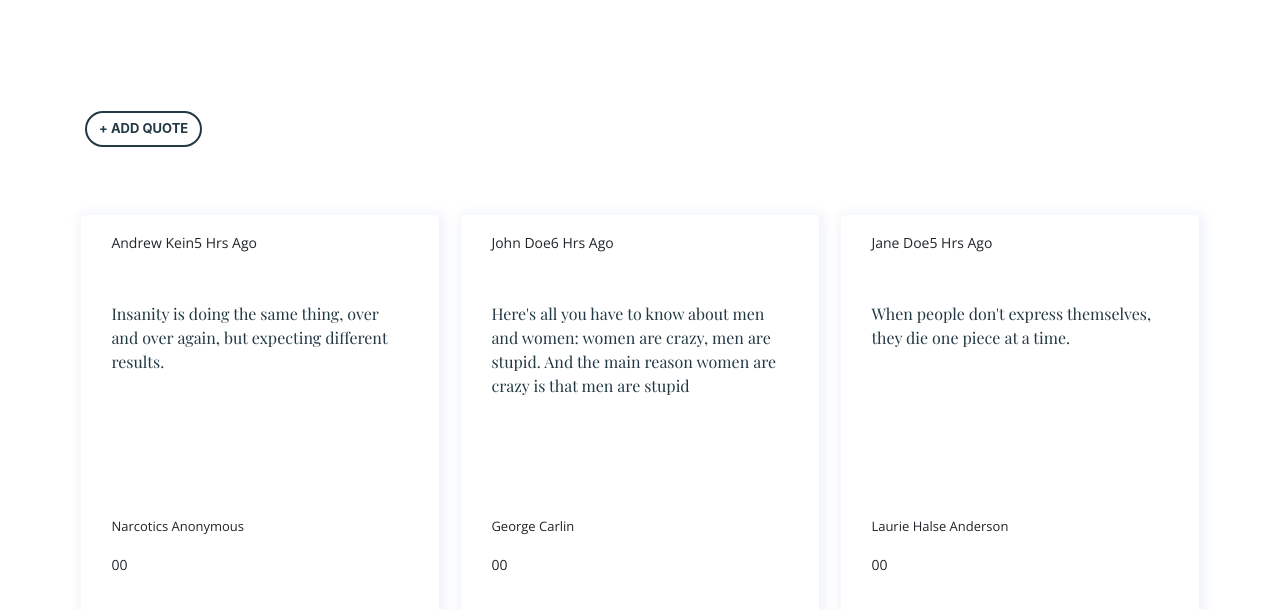
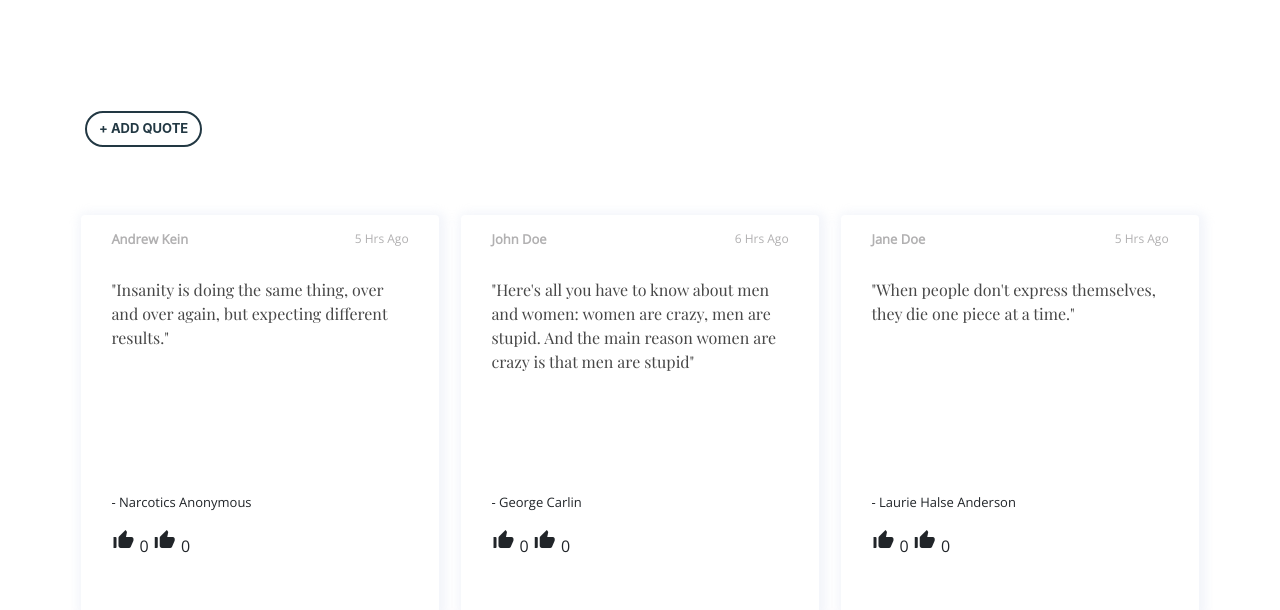
Before and after one commit to mikechumba/quotes, an Angular app: page / in a window 1280 px wide. Shown: the top 610 px of the page. Built offline with nearby package versions, Linux system fonts and the light colour scheme.

Commit message:
add upvote and downvote icons

```diff
--- a/angular.json
+++ b/angular.json
@@ -22,6 +22,8 @@
             "main": "src/main.ts",
             "polyfills": "src/polyfills.ts",
             "tsConfig": "src/tsconfig.app.json",
+            "baseHref" : "dist/Quotes/",
+            "deployUrl": "dist/Quotes/",
             "assets": [
               "src/favicon.ico",
               "src/assets"
--- a/src/app/quotes/quotes.component.html
+++ b/src/app/quotes/quotes.component.html
@@ -6,18 +6,24 @@
     <li *ngFor="let quote of quotes" class='card col'>
       <div class='quote'>
         <div class='details'>
-          <span class='text-left'>{{quote.name}}</span>
-          <span class='text-right'>{{quote.timePublished}}</span>
+          <span class='to-left'>{{quote.name}}</span>
+          <span class='to-right'>{{quote.timePublished}}</span>
         </div>
         <!-- Quote goes here -->
         <div class='main-quote'>
-          <p>{{quote.quote}}</p>
+          <p>"{{quote.quote}}"</p>
         </div>
 
         <div class='details'>
-          <p>{{quote.author}}</p>
-          <span id='upvotes'>{{quote.upVotes}}</span>
-          <span id='downvotes'>{{quote.downVotes}}</span>
+          <p id='author'>- {{quote.author}}</p>
+          <span id='upvotes'>
+            <i class="material-icons">thumb_up_alt</i>
+            {{quote.upVotes}}
+          </span>
+          <span id='downvotes'>
+            <i class="material-icons">thumb_up_alt</i>
+            {{quote.downVotes}}
+          </span>
         </div>
 
       </div>
--- a/src/app/quotes/quotes.component.scss
+++ b/src/app/quotes/quotes.component.scss
@@ -1,5 +1,11 @@
 $other-font: 'Open Sans', sans-serif;
 $quote-font: 'Playfair Display', serif;
+@mixin details($float, $size, $weight: normal) {
+    float: $float;
+    font-weight: $weight;
+    font-size: $size;
+    color: #B1B0B1;
+}
 
 li {
     display: inline;
@@ -30,23 +36,30 @@ li {
                 padding: 0 15px;
                 margin: 10% 0 5% 0;
                 font-family: $quote-font;
-                color: #223843;
+                color: #474747;
                 font-size: 100%;
             }
         }
 
         .details {
             padding: 15px 15px;
-
+            width: 100%;
             span {
                 font-family: $other-font;
-                font-size: 14px;
+
+
+                #author {
+                    font-weight: 600;
+                    font-size: 15px;
+                }
 
                 #upvotes {
                     color: #223843;
+                    padding: 0 10px;
                     &:before {
+                        position: absolute;
                         font-family: 'Material Icons';
-                        content: '/thumb_up_alt';
+                        content: '\thumb_up_alt';
                         color: #4EA699;
                     }
                 }
@@ -80,3 +93,11 @@ li {
         background-color: #C2C1C2;
     }
 }
+
+.to-left {
+    @include details(left, 13px, 600);
+}
+
+.to-right {
+    @include details(right, 12px);
+}
```
Also changed, not shown: src/favicon.png (added), 8 other files (tests, documents, lock files or other folders).
